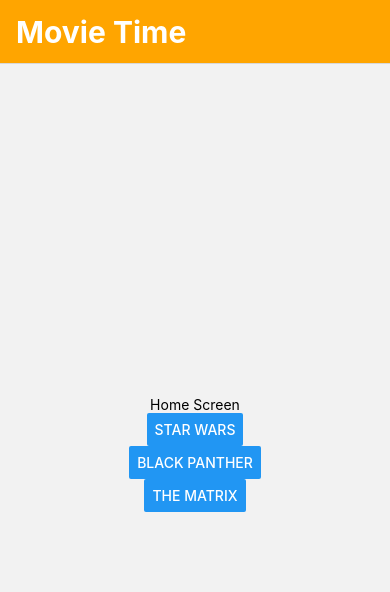
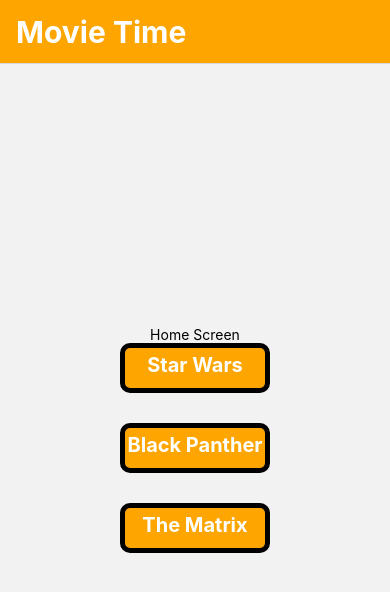
Before and after one commit to belal-bh/React-Native-MovieTime, a React Native app: screen /App_to_Home in a window 390 px wide. Shown: the top 592 px of the page. Built offline with nearby package versions, Linux system fonts and the light colour scheme.

Commit message:
add touchable component

```diff
--- a/src/screens/HomeScreen.js
+++ b/src/screens/HomeScreen.js
@@ -1,35 +1,41 @@
 import React from "react";
-import { Button, View, Text, StyleSheet } from "react-native";
+import { View, Text, StyleSheet, TouchableOpacity } from "react-native";
 
 const HomeScreen = ({navigation, route}) => {
     console.log(route);
     return (
         <View style={styles.mainView}>
             <Text>Home Screen</Text>
-            <Button
-                title="Star Wars"
+            <TouchableOpacity
+                style={styles.touchableView}
                 onPress={()=> navigation.navigate('Home_to_Details', { movie: {
                     title: "Star Wars",
                     release: 1977,
                     screenNumber: 1,
                 }})}
-            />
-            <Button
-                title="Black Panther"
+            >
+                <View><Text style={styles.touchableText}>Star Wars</Text></View>
+            </TouchableOpacity>
+            <TouchableOpacity
+                style={styles.touchableView}
                 onPress={()=> navigation.navigate('Home_to_Details', { movie: {
                     title: "Black Panther",
                     release: 2018,
                     screenNumber: 1,
                 }})}
-            />
-            <Button
-                title="The Matrix"
+            >
+                <View><Text style={styles.touchableText}>Black Panther</Text></View>
+            </TouchableOpacity>
+            <TouchableOpacity
+                style={styles.touchableView}
                 onPress={()=> navigation.navigate('Home_to_Details', { movie: {
                     title: "The Matrix",
                     release: 1999,
                     screenNumber: 1,
                 }})}
-            />
+            >
+                <View><Text style={styles.touchableText}>The Matrix</Text></View>
+            </TouchableOpacity>
         </View>
     );
 }
@@ -39,6 +45,22 @@
         flex: 1,
         alignItems: "center",
         justifyContent: "center",
+    },
+    touchableView: {
+        marginBottom: 30,
+        width: 150,
+        height: 50,
+        alignItems:'center',
+        backgroundColor: 'orange',
+        borderWidth: 5,
+        borderRadius: 10,
+    },
+    touchableText: {
+        textAlign: 'center',
+        paddingTop: 5,
+        fontSize: 20,
+        fontWeight: 'bold',
+        color: 'white',
     }
 });
 
```
